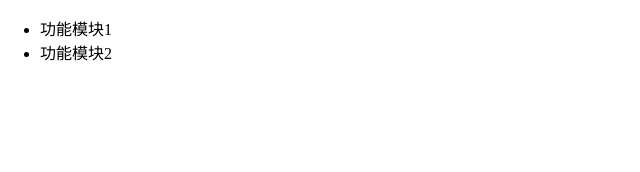
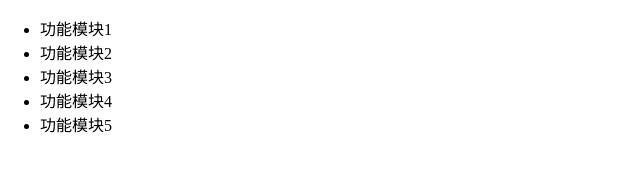
Before and after one commit to Coder-liangshuang/git_project, a plain HTML site: page index.html in a window 1280 px wide. Shown: the whole page, without its empty margins (0-640 px from the left). Drawn offline with Linux system fonts and the light colour scheme.

Commit message:
添加功能模块3、4、5

```diff
--- a/index.html
+++ b/index.html
@@ -14,6 +14,9 @@
     <ul>
         <li>功能模块1</li>
         <li>功能模块2</li>
+	<li>功能模块3</li>
+	<li>功能模块4</li>
+	<li>功能模块5</li>
     </ul>
 </body>
 </html>
```
